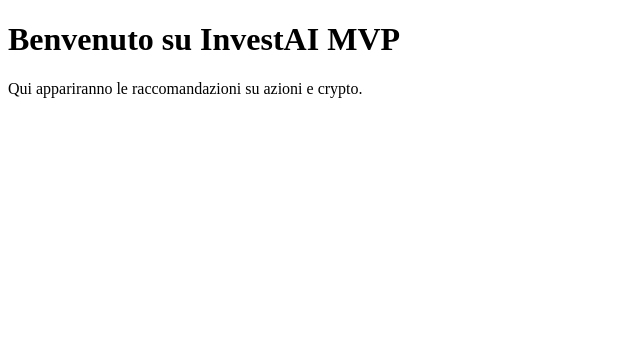
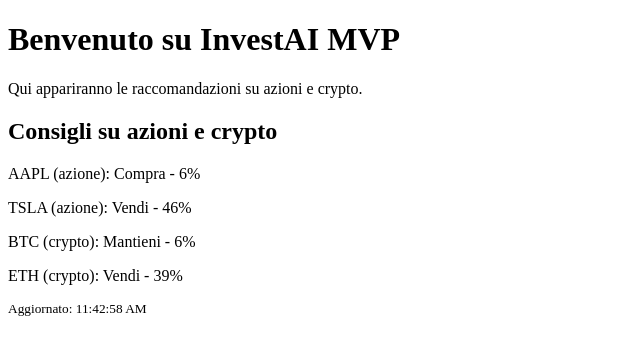
Before and after one commit to AMICONE69/InvestAIApp, a plain HTML site: page index.html.html in a window 1280 px wide. Shown: the whole page, without its empty margins (0-640 px from the left). Drawn offline with Linux system fonts and the light colour scheme.

Commit message:
index.html.html

```diff
--- a/index.html.html
+++ b/index.html.html
@@ -6,5 +6,8 @@
 <body>
     <h1>Benvenuto su InvestAI MVP</h1>
     <p>Qui appariranno le raccomandazioni su azioni e crypto.</p>
+    <h2>Consigli su azioni e crypto</h2>
+    <div id="advice"></div>
 </body>
+    <script src="script.js"></script>
 </html>
```
